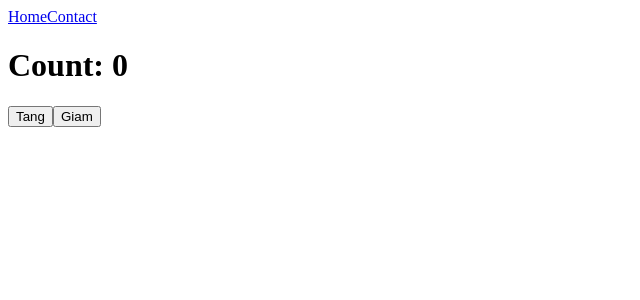
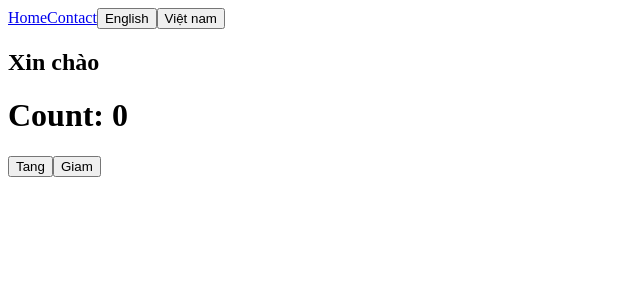
Before and after one commit to PMKiet/travel_with_chatbot, a React (Vite) app: page /home in a window 1280 px wide. Shown: the top 300 px of the page, without its empty margins (0-640 px from the left). Built offline with nearby package versions, Linux system fonts and the light colour scheme.

Commit message:
base setup mutil language witj i18n

```diff
--- a/package.json
+++ b/package.json
@@ -10,8 +10,10 @@
     "preview": "vite preview"
   },
   "dependencies": {
+    "i18next": "^26.0.1",
     "react": "^19.2.4",
     "react-dom": "^19.2.4",
+    "react-i18next": "^17.0.1",
     "react-redux": "^9.2.0",
     "react-router-dom": "^7.13.2",
     "redux": "^5.0.1"
--- /dev/null
+++ b/src/i18n.js
@@ -0,0 +1,19 @@
+import { initReactI18next } from 'react-i18next'
+import i18next from 'i18next'
+
+//from locales
+import test1 from '@/locales/en/test.json'
+import test2 from '@/locales/vi/test.json'
+
+const resources =  {
+    en: {translation: test1},
+    vi: {translation: test2}
+}
+
+export default i18next
+    .use(initReactI18next)
+    .init({
+        resources,
+        lng: 'vi',
+        fallbackLng: "en",
+    })
--- /dev/null
+++ b/src/locales/en/test.json
@@ -0,0 +1,3 @@
+{
+    "wellcome": "Hello"
+}
--- /dev/null
+++ b/src/locales/vi/test.json
@@ -0,0 +1,3 @@
+{
+    "wellcome": "Xin chào"
+}
--- a/src/main.jsx
+++ b/src/main.jsx
@@ -14,6 +14,9 @@ import { createStore } from 'redux'
 
 import { allReducer } from '@/redux'
 
+//from i18n
+import i18n from './i18n'
+
 const store = createStore(
   allReducer,
 
--- a/src/views/Home.jsx
+++ b/src/views/Home.jsx
@@ -4,12 +4,23 @@ import { useSelector, useDispatch } from "react-redux"
 //from action redux
 import { increment, decrement } from "@/redux/actions/test"
 
+//from i18n
+import { useTranslation } from "react-i18next"
+
 export const Home = () => {
     const counter = useSelector(state => state.counter)
     const dispatch = useDispatch()
 
+    const { t, i18n } = useTranslation()
+
+
+
     return (
         <>
+            <button onClick={() => i18n.changeLanguage('en')}>English</button>
+            <button onClick={() => i18n.changeLanguage('vi')}>Việt nam</button>
+
+            <h2>{t('wellcome')}</h2>
             <h1>Count: {counter}</h1>
             <button onClick={() => dispatch(increment())}>Tang</button>
             <button onClick={() => dispatch(decrement())}>Giam</button>
```
Also changed, not shown: 1 other file (tests, documents, lock files or other folders).
